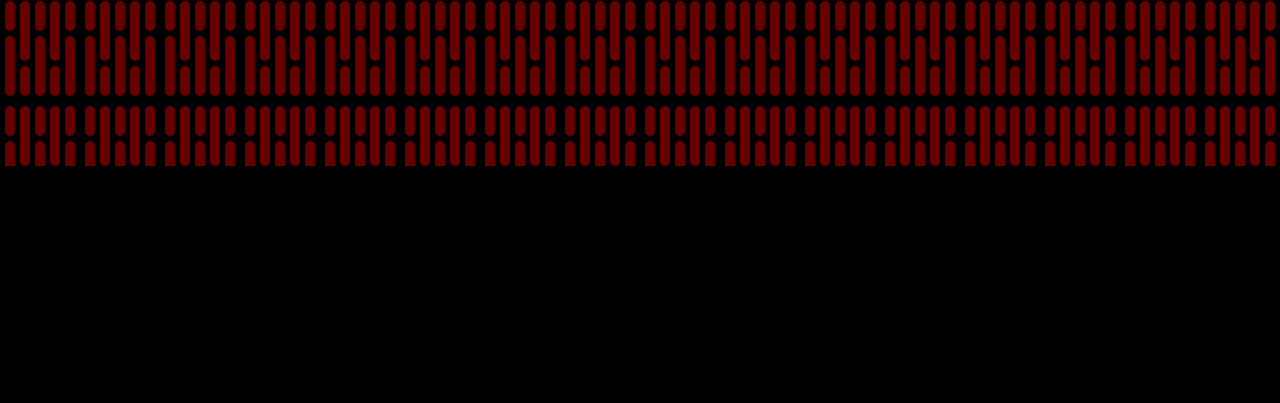
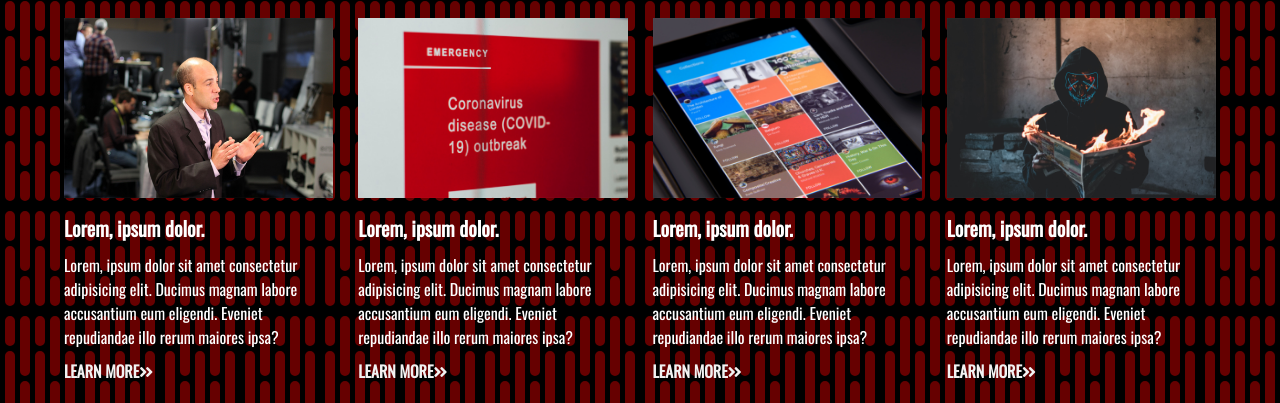
Before and after one commit to RudyLopezJr/practiceJS, a website: page tec-news/index.html in a window 1280 px wide. Shown: the part 634-1037 px from the top of the page. Before the commit the page ends 800 px from the top, so only its background shows below. Drawn offline with nearby package versions, Linux system fonts and the light colour scheme.

Commit message:
Adding newscard

```diff
--- a/tec-news/index.html
+++ b/tec-news/index.html
@@ -61,6 +61,34 @@
            <a href="#" class="btn">Read More <i class="fas fa-angle-double-right"> </i> </a>
 
        </header>
+
+       <!-- NEWS CARD -->
+       <div class="news-cards">
+           <div>
+               <img src="img/news1.jpg" alt="News 1">
+               <h3>Lorem, ipsum dolor.</h3>
+               <p>Lorem, ipsum dolor sit amet consectetur adipisicing elit. Ducimus magnam labore accusantium eum eligendi. Eveniet repudiandae illo rerum maiores ipsa?</p>
+               <a href="#">Learn More<i class="fas fa-angle-double-right"></i></a>
+           </div>
+           <div>
+                <img src="img/news2.jpg" alt="News 2">
+                <h3>Lorem, ipsum dolor.</h3>
+                <p>Lorem, ipsum dolor sit amet consectetur adipisicing elit. Ducimus magnam labore accusantium eum eligendi. Eveniet repudiandae illo rerum maiores ipsa?</p>
+                <a href="#">Learn More<i class="fas fa-angle-double-right"></i></a>
+            </div>
+            <div>
+                <img src="img/news3.jpg" alt="News 4">
+                <h3>Lorem, ipsum dolor.</h3>
+                <p>Lorem, ipsum dolor sit amet consectetur adipisicing elit. Ducimus magnam labore accusantium eum eligendi. Eveniet repudiandae illo rerum maiores ipsa?</p>
+                <a href="#">Learn More<i class="fas fa-angle-double-right"></i></a>
+            </div>
+            <div>
+                <img src="img/news4.jpg" alt="News 4">
+                <h3>Lorem, ipsum dolor.</h3>
+                <p>Lorem, ipsum dolor sit amet consectetur adipisicing elit. Ducimus magnam labore accusantium eum eligendi. Eveniet repudiandae illo rerum maiores ipsa?</p>
+                <a href="#">Learn More<i class="fas fa-angle-double-right"></i></a>
+            </div>
+       </div>
    </div>
 </body>
 </html>
--- a/tec-news/style.css
+++ b/tec-news/style.css
@@ -80,6 +80,7 @@ hr{
     height: 550px;
     background: url(./img/showcase2.jpg) no-repeat center center/cover;
     padding-bottom: 50px;
+    margin-bottom: 20px;
     display: flex;
     flex-direction: column;
     align-items: center;
@@ -107,3 +108,35 @@ hr{
 .showcase p{
     margin-bottom: 10px;
 }
+
+/* NEWS CARDS */
+
+.news-cards{
+    display: grid;
+    grid-template-columns: 1fr 1fr 1fr 1fr;
+    gap: 25px;
+    margin: 10px 0;
+}
+
+.news-cards img{
+    width: 100%;
+    height: 180px;
+}
+
+
+.news-cards h3{
+    font-size: 20px;
+    margin: 10px 0;
+}
+
+.news-cards a{
+    padding: 10px 0;
+    color: #f2f2f2;
+    text-transform: uppercase;
+    display: inline-block;
+    font-weight: bold;
+}
+
+.news-cards a:hover{
+    text-decoration: underline;
+}
```
